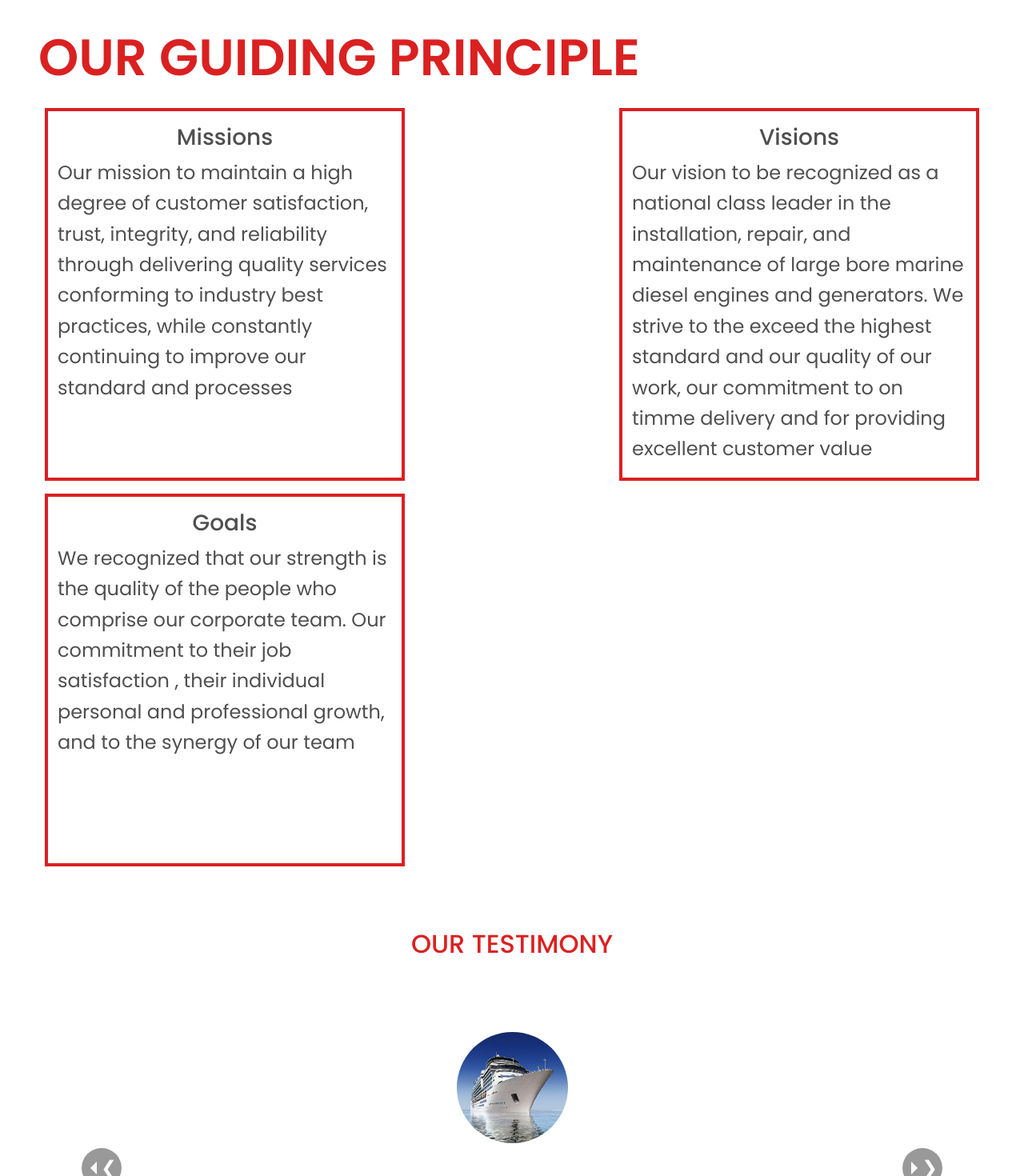
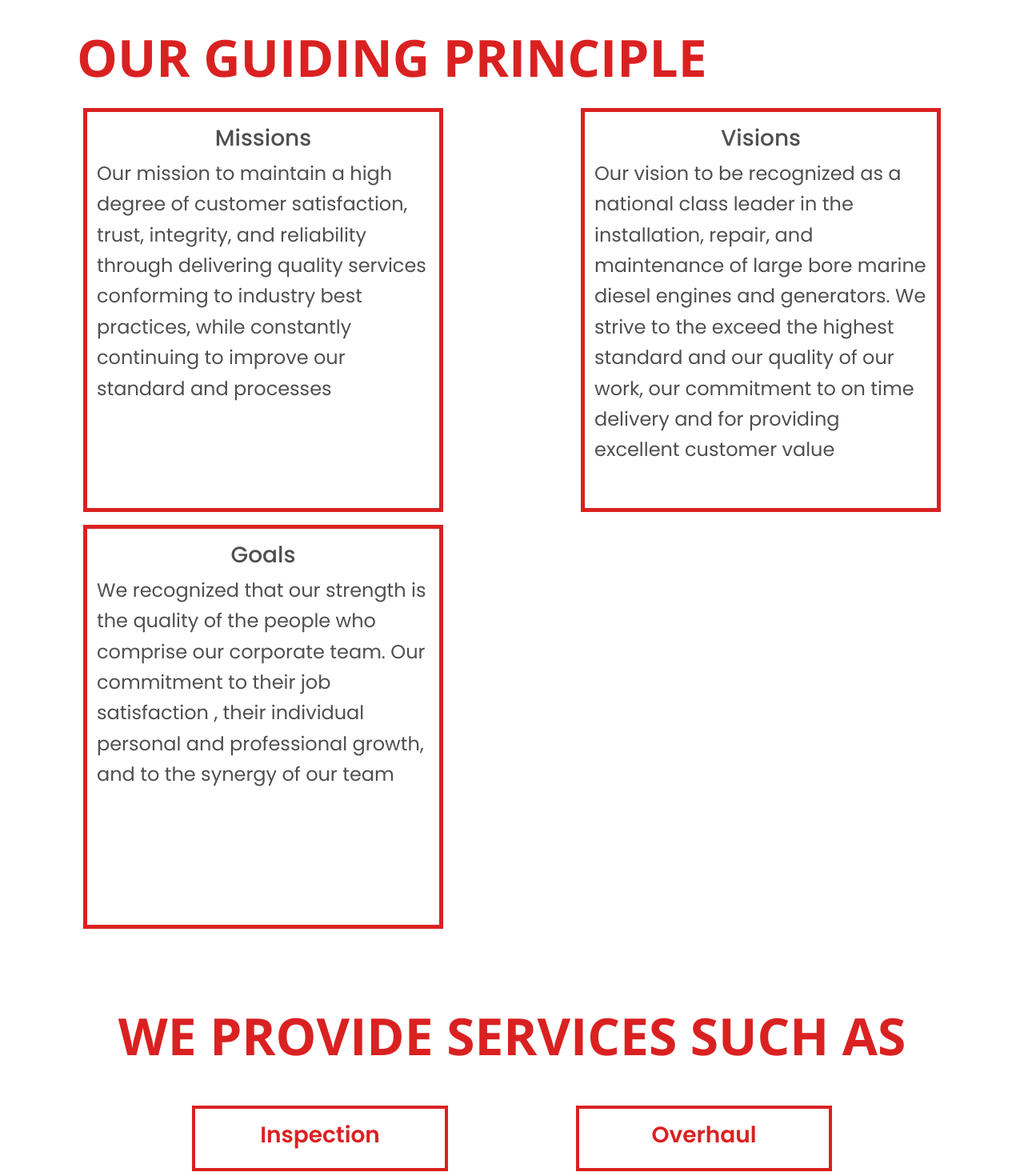
Before and after one commit to AzelFA/primaserv_web, a React (Create React App) app: page / in a window 1280 px wide. Shown: the part 1280-2750 px from the top of the page at 80% size. Built offline with nearby package versions, Linux system fonts and the light colour scheme.

Commit message:
added visions, services working on projects

```diff
--- a/package.json
+++ b/package.json
@@ -1,6 +1,7 @@
 {
   "name": "primaserv_re",
   "version": "0.1.0",
+  "homepage": "https://primaservitama.com/",
   "private": true,
   "dependencies": {
     "@fortawesome/fontawesome-free": "^6.5.1",
@@ -43,5 +44,8 @@
       "last 1 firefox version",
       "last 1 safari version"
     ]
+  },
+  "devDependencies": {
+    "@babel/plugin-proposal-private-property-in-object": "^7.21.11"
   }
 }
--- a/src/custom.scss
+++ b/src/custom.scss
@@ -38,7 +38,7 @@ html {
 }
 
 .borderRed{
-    border: 4px solid $myprimary !important;
+    border: 5px solid $myprimary !important;
     margin-top: 1rem !important;
     width: 450px !important;
     height: max-content;
@@ -48,10 +48,21 @@ html {
     font-size: 18px;
 }
 
+.boxWidth{
+    width: 100%;
+    margin-bottom: 2rem;
+}
+
 @include media-breakpoint-up(lg) {
     .borderRed{
-        height: 466px;
+        height: 505px;
       }
+
+    .boxWidth{
+        width: 25vw !important;
+        margin: 5rem;
+    }
+
 
       .devText{
         font-size: 24px;
--- a/src/home/components/about.js
+++ b/src/home/components/about.js
@@ -1,5 +1,5 @@
 import React from 'react';
-import { MDBCol, MDBContainer, MDBRow } from 'mdb-react-ui-kit';
+import { MDBCol, MDBRow } from 'mdb-react-ui-kit';
 import aboutPic from './about.png';
 
 function About() {
@@ -12,10 +12,10 @@ function About() {
                         marginRight: 'auto',
                         marginLeft: 'auto',
 
-                    }} className='heroBg img-fluid'></img>
+                    }} className='heroBg img-fluid mb-0'></img>
                 </MDBCol>
                 <MDBCol lg='6' className='align-items-center justify-content-between mx-auto px-3 px-lg-5'>
-                <h1 className='devAlign heroFont d-flex' style={{ color: '#DA2121', padding: '0px', fontSize: '76px', fontWeight:'600', marginTop:'1rem' }} >
+                <h1 className='devAlign title heroFont d-flex' style={{ color: '#DA2121', padding: '0px', fontSize: '76px', fontWeight:'600', marginTop:'1rem' }} >
                     HOME OF THE EXPERIENCE
                 </h1>
                 <p className='devAlign mt-lg-5 px-3 px-lg-0' style={{fontSize:'20px'}}>
--- a/src/home/components/homepage.js
+++ b/src/home/components/homepage.js
@@ -19,7 +19,7 @@ function HomePage(){
                     <div className='p-lg-5 p-3 m-0'>
                         <MDBRow className='align-items-center justify-content-between'>
                             <MDBCol lg='6'>
-                            <h1 className='text-white homeFont' style={{width:'250px'}}>PRIMA SERVITAMA</h1>
+                            <h1 className='text-white homeFont title' style={{width:'250px'}}>PRIMA SERVITAMA</h1>
                             <h4 className='text-white iginv' style={{fontWeight:'300'}}>We serve you the best</h4>
                             <a href='https://instagram.com' className='py-2 iginv'>
                                 <MDBIcon fab icon="instagram" size='3x' color='light' />
--- a/src/home/components/project.js
+++ b/src/home/components/project.js
@@ -1,7 +1,9 @@
 function Project(){
-    <>
-
-    </>
+    return(
+    <div style={{background:'#EEEEEE', height: 'max-content', }}>
+        <h1>OUR PROJECTS</h1>
+    </div>
+    );
 }
 
 export default Project;
--- a/src/home/components/services.js
+++ b/src/home/components/services.js
@@ -1,7 +1,52 @@
+import React from 'react';
+import {MDBCol, MDBRow, MDBListGroup, MDBListGroupItem} from 'mdb-react-ui-kit'
+
 function Services(){
-    <>
-
-    </>
+    return(
+    <div className='d-flex flex-column justify-content-center align-items-center pt-2 pt-lg-4 mx-auto p-lg-5 p-5'>
+        <h1 className='titleBawah devAlign text-left mb-5 title' style={{}}>WE PROVIDE SERVICES SUCH AS</h1>
+        <div className='user-select-none'>
+            <MDBRow className='gx-5'>
+                <MDBCol lg='6' className='p-0 boxWidth' style={{border:'4px solid #DA2121',color:'#DA2121'}}>
+                    <MDBListGroup style={{ minWidthL: '22rem' }} light>
+                        <MDBListGroupItem action className='p-3 m-0'style={{color:'#DA2121'}}><h3 style={{fontWeight:'600', textAlign:'center'}}>Inspection</h3></MDBListGroupItem>
+                    </MDBListGroup>
+                </MDBCol>
+                <MDBCol lg='6' className='p-0 boxWidth' style={{border:'4px solid #DA2121',color:'#DA2121'}}>
+                <MDBListGroup style={{ minWidthL: '22rem' }} light>
+                        <MDBListGroupItem action className='p-3 m-0'style={{color:'#DA2121'}}><h3 style={{fontWeight:'600', textAlign:'center'}}>Overhaul</h3></MDBListGroupItem>
+                    </MDBListGroup>
+                </MDBCol>
+            </MDBRow>
+            <MDBRow className='gx-5'>
+                <MDBCol lg='6' className='p-0 boxWidth' style={{border:'4px solid #DA2121', textAlign:'center',color:'#DA2121'}}>
+                <MDBListGroup style={{ minWidthL: '22rem' }} light>
+                        <MDBListGroupItem action className='p-3 m-0'style={{color:'#DA2121'}}><h3 style={{fontWeight:'600', textAlign:'center'}}>Troubleshooting</h3></MDBListGroupItem>
+                    </MDBListGroup>
+                </MDBCol>
+                <MDBCol lg='6' className='py-0 boxWidth' style={{border:'4px solid #DA2121', textAlign:'center',color:'#DA2121'}}>
+                <MDBListGroup style={{ minWidthL: '22rem' }} light>
+                        <MDBListGroupItem action className='p-3 m-0'style={{color:'#DA2121'}}><h3 style={{fontWeight:'600', textAlign:'center'}}>Reconditioned</h3></MDBListGroupItem>
+                    </MDBListGroup>
+                </MDBCol>
+            </MDBRow>
+        </div>
+        <div className='d-flex flex-column justify-content-center align-items-center pt-2 pt-lg-2 mx-auto p-lg-5 p-5'>
+            <h1 className='titleBawah devAlign text-center title' style={{}}>WE ALSO SUPPLY OEM PARTS</h1>
+            <p className='devText devAlign text-center'>We supply spare parts for a large range of engine brands and types. We work with OEM spare parts which means that all out parts are original quality and guaranteed. </p>
+            <MDBListGroup className='devText devAlign text-center fw-bold user-select-none' style={{ minWidthL: '22rem' }} light>
+      <MDBListGroupItem action style={{color:'#DA2121'}}>WARTSILA TYPES: W20 - W22 - W26 - R32 - W32 - W46</MDBListGroupItem>
+      <MDBListGroupItem action style={{color:'#DA2121'}}>CREPELLE ALL TYPES</MDBListGroupItem>
+      <MDBListGroupItem action style={{color:'#DA2121'}}>STORK 240 - 280 - 410</MDBListGroupItem>
+      <MDBListGroupItem action style={{color:'#DA2121'}}>MAN B&W 16/24 - 27/38 - 28/32</MDBListGroupItem>
+      <MDBListGroupItem action style={{color:'#DA2121'}}>MAK M20 - M25 - M32 - M43</MDBListGroupItem>
+      <MDBListGroupItem action style={{color:'#DA2121'}}>DEUTZ</MDBListGroupItem>
+      <MDBListGroupItem action style={{color:'#DA2121'}}>ABC (V)DZC - DX</MDBListGroupItem>
+      <MDBListGroupItem action style={{color:'#DA2121'}}>BOLNES ALL TYPES</MDBListGroupItem>
+    </MDBListGroup>
+        </div>
+    </div>
+    );
 }
 
 export default Services;
--- a/src/home/components/visions.js
+++ b/src/home/components/visions.js
@@ -1,40 +1,20 @@
 import React from 'react';
-import { MDBContainer, MDBRow, MDBCol} from 'mdb-react-ui-kit'
+import { MDBRow, MDBCol} from 'mdb-react-ui-kit'
 
 function Visions() {
     return (
-      // <MDBContainer breakpoint='lg' style={{ display: 'flex', flexDirection: 'column', height:'100vh'}}>
-      //   <h1 className='vision' style={{ color: '#DA2121', width: '50px', padding: '10px', marginBottom: '20px' }}>VISION/MISSION/GOALS</h1>
-
-      //   <div style={{ display: 'flex', flexDirection: 'row', justifyContent: 'space-around', width: '100%', marginBottom:'20px', marginTop:'50px'}}>
-      //     <div style={{ border: '2px solid #DA2121', padding: '30px', flex: '1', marginRight: '10px', height: '70vh'}}>
-      //       <h2 className='mision' style={{ textAlign:'center'}}>Mission</h2>
-      //       <p style={{fontSize: '23px'}}>Our mission to maintain a high degree of customer satisfaction, trust, integrity, and reliability through delivering quality services conforming to industry best practices, while constantly continuing to improve our standard and processes</p>
-      //     </div>
-
-      //     <div style={{ border: '2px solid #DA2121', padding: '30px', flex: '1', marginRight: '10px' }}>
-      //       <h2 className='vision'style={{ textAlign:'center'}}>Vision</h2>
-      //       <p style={{fontSize: '23px'}}>Our vision to be recognized as a national class leader in the installation, repair, and maintenance of large bore marine diesel engines and generators. We strive to the exceed the highest standard and our quality of our work, our commitment to on timme delivery and for providing excellent customer value</p>
-      //     </div>
-
-      //     <div style={{ border: '2px solid #DA2121', padding: '30px', flex: '1' }}>
-      //       <h2 className='value'style={{ textAlign:'center'}}>Values</h2>
-      //       <p style={{fontSize: '23px'}}>We recognized that our strength is the quality of the people who comprise our corporate team. Our commitment to their job satisfaction, their individual personal and professional growth, and to the synergy of our team</p>
-      //     </div>
-      //   </div>
-      // </MDBContainer>
-      <div breakpoint='lg' className='justify-content-between align-items-center my-4 gx-5 pt-2 pt-lg-4 mx-auto p-lg-5 p-5'>
-        <h1 className='titleBawah devAlign text-left' style={{}}>OUR GUIDING PRINCIPLE</h1>
+      <div breakpoint='lg' className='justify-content-between align-items-center my-4 gx-5 pt-2 pt-lg-4 mx-lg-5 mx-auto px-lg-5 p-5'>
+        <h1 className='titleBawah title devAlign text-left' style={{}}>OUR GUIDING PRINCIPLE</h1>
         <MDBRow className='d-flex justify-content-between align-items-center mx-auto'>
-          <MDBCol md='4' className='borderRed align-items-center justify-content-center pt-3 mx-lg-2'>
+          <MDBCol lg='4' className='borderRed align-items-center justify-content-center pt-3 mx-lg-2'>
             <h5 className='text-center fs-3' style={{fontSize:'24px'}}>Missions</h5>
             <p className='devText'>Our mission to maintain a high degree of customer satisfaction, trust, integrity, and reliability through delivering quality services conforming to industry best practices, while constantly continuing to improve our standard and processes</p>
           </MDBCol>
-          <MDBCol md='4' className='borderRed align-items-center justify-content-center pt-3 mx-lg-2'>
+          <MDBCol lg='4' className='borderRed align-items-center justify-content-center pt-3 mx-lg-2'>
             <h5 className='text-center fs-3' style={{fontSize:'24px'}}>Visions</h5>
-            <p  className='devText'>Our vision to be recognized as a national class leader in the installation, repair, and maintenance of large bore marine diesel engines and generators. We strive to the exceed the highest standard and our quality of our work, our commitment to on timme delivery and for providing excellent customer value</p>
+            <p  className='devText'>Our vision to be recognized as a national class leader in the installation, repair, and maintenance of large bore marine diesel engines and generators. We strive to the exceed the highest standard and our quality of our work, our commitment to on time delivery and for providing excellent customer value</p>
           </MDBCol>
-          <MDBCol md='4' className='borderRed align-items-center justify-content-center pt-3 mx-lg-2'>
+          <MDBCol lg='4' className='borderRed align-items-center justify-content-center pt-3 mx-lg-2'>
             <h5 className='text-center fs-3' style={{fontSize:'24px'}}>Goals</h5>
             <p className='devText'>We recognized that our strength is the quality of the people who comprise our corporate team. Our commitment to their job satisfaction , their individual personal and professional growth, and to the synergy of our team</p>
           </MDBCol>
--- a/src/index.css
+++ b/src/index.css
@@ -10,8 +10,8 @@ body {
 /* Fonts */
 
 .title {
-  font-family: "Open Sans", sans-serif;
-  font-weight: 400;
+  font-family: "Open Sans", sans-serif !important;
+  font-weight: 700 !important;
 }
 
 .poppins-thin {
```
Also changed, not shown: 1 other file (tests, documents, lock files or other folders).
